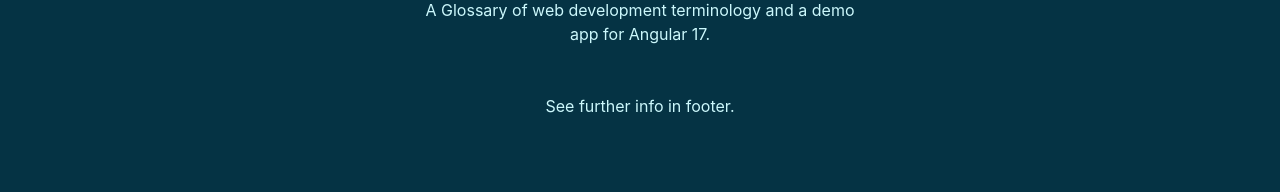
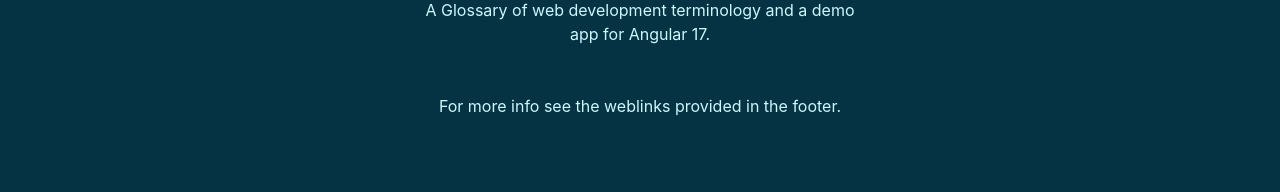
Before and after one commit to kraasch/demo_webcraft_glossary, an Angular app in the folder webcraft-glossary/: page /about in a window 1280 px wide. Shown: the part 552-744 px from the top of the page. Built offline with nearby package versions, Linux system fonts and the light colour scheme.

Commit message:
Update ABOUT page.

```diff
--- a/webcraft-glossary/src/app/routes/about/about.component.ts
+++ b/webcraft-glossary/src/app/routes/about/about.component.ts
@@ -10,7 +10,7 @@
         <div class="max-w-md">
           <h1 class="text-5xl font-bold">About</h1>
           <p class="py-6">A Glossary of web development terminology and a demo app for Angular 17.</p>
-          <p class="py-6">See further info in footer.</p>
+          <p class="py-6">For more info see the weblinks provided in the footer.</p>
         </div>
       </div>
     </div>
```
